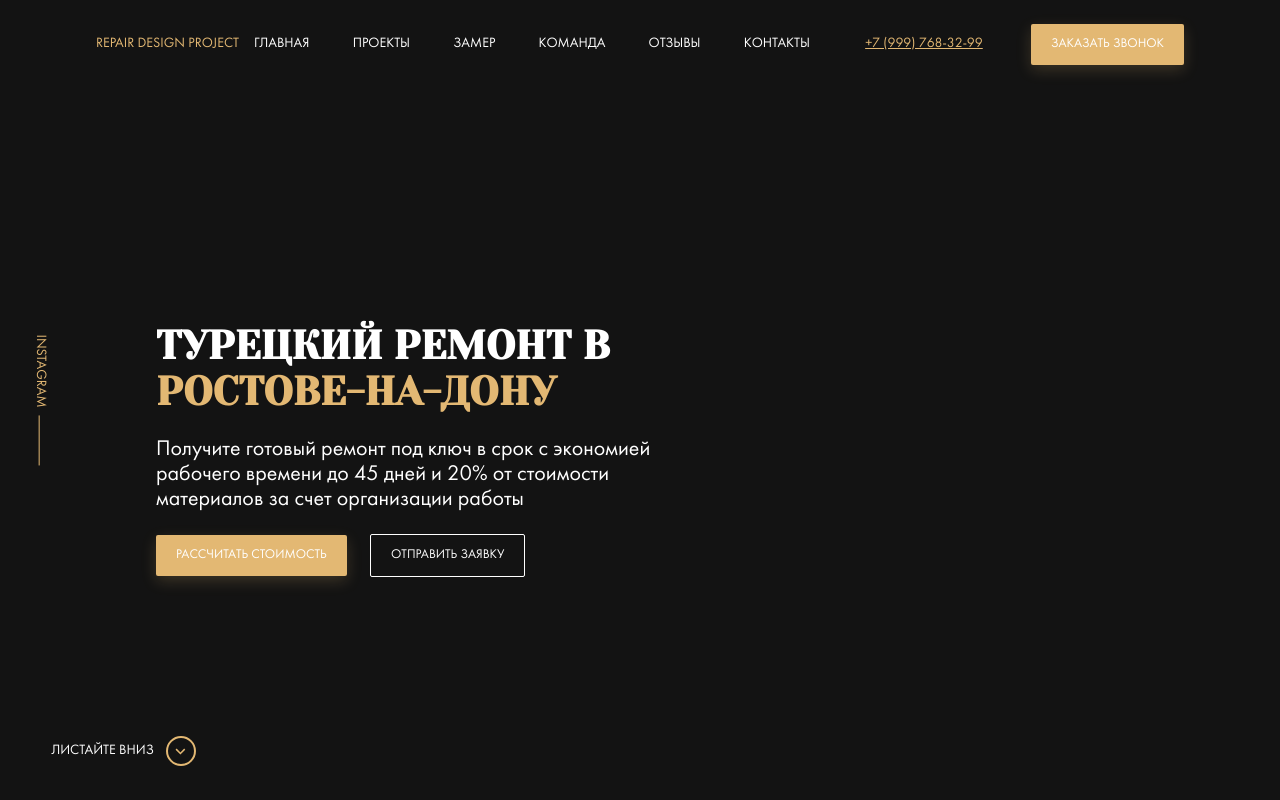
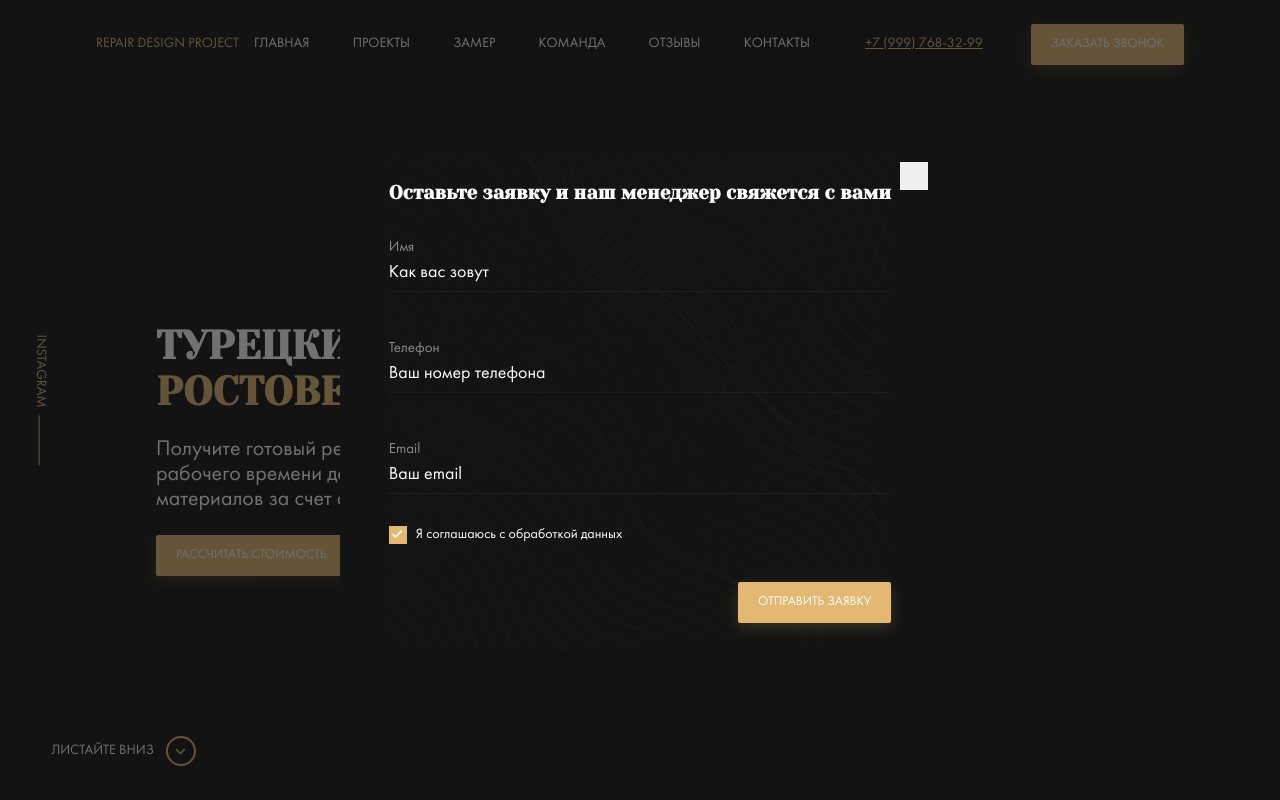
Before and after one commit to applejack1998/repair-design, a website: page index.html in a window 1280 px wide. Shown: the top 800 px of the page. Drawn offline with Linux system fonts and the light colour scheme; files whose address does not match are found by name.

Commit message:
feat: add modal dialog

```diff
--- a/index.html
+++ b/index.html
@@ -293,8 +293,30 @@
  <!-- /.container -->
 </section>
 <!-- /.section control -->
+</main>
 
-</main>
+<div class="modal">
+  <div class="modal__dialog">
+    <button class="modal__close"></button> <!-- /.modal__close -->
+    <h3 class="modal__title">Оставьте заявку и наш менеджер свяжется с вами </h3>
+    <form action="#" class="form modal__form">
+      <label for="user-name" class="label form__label label--light">Имя</label>
+      <input type="text" class="input form__input modal__input" id="user-name" placeholder="Как вас зовут">
+      <label for="user-phone" class="label form__label label--light">Телефон</label>
+      <input type="tel" class="input form__input modal__input" id="user-phone" placeholder="Ваш номер телефона">
+      <label for="user-email" class="label form__label label--light">Email</label>
+      <input type="email" class="input form__input modal__input" id="user-email" placeholder="Ваш email">
+      <div class="policy modal__policy">
+        <input type="checkbox" class="policy__checkbox" name="policy-checkbox" id="policy-checkbox" checked>
+        <label for="policy-checkbox" class="policy__label">Я соглашаюсь с обработкой данных</label>
+      </div>
+      <!-- /.policy -->
+      <button class="button button--primary modal__button">Отправить заявку</button>
+    </form>
+  </div>
+  <!-- /.modal__dialog -->
+</div>
+<!-- /.modal -->
 
 </body>
 </html>
--- a/sass/_interface.sass
+++ b/sass/_interface.sass
@@ -17,3 +17,22 @@
     border: 1px solid $light
     background-color: transparent
     color: $light
+.policy
+  &__checkbox
+    opacity: 0
+    visibility: hidden
+    &:checked +
+      .policy__label
+        &::before
+         background: $primary url('../img/check.svg') no-repeat center / 0.8rem
+  &__label
+    display: flex
+    align-items: center
+    &::before
+      content: ''
+      width: 18px
+      height: 18px
+      border: 1px solid $primary
+      background-repeat: 1px
+      cursor: pointer
+      margin-right: 0.64rem
--- a/sass/style.sass
+++ b/sass/style.sass
@@ -9,4 +9,5 @@
 @import 'templates/control'
 @import 'templates/types'
 @import 'templates/project'
+@import 'templates/modal'
 @import 'media'
--- /dev/null
+++ b/sass/templates/_modal.sass
@@ -0,0 +1,59 @@
+.modal
+  position: fixed
+  display: flex
+  align-items: center
+  justify-content: center
+  z-index: 199
+  left: 0
+  top: 0
+  bottom: 0
+  right: 0
+  width: 100%
+  height: 100%
+  background-color: rgba($dark, 0.6)
+  &__dialog
+    position: relative
+    min-width: 36.36rem
+    background: $dark url('../img/modal.svg') no-repeat center
+    padding: 2.357rem 3.5rem 1.928rem
+    color: $light
+  &__close
+    position: absolute
+    right: 0
+    top: 0
+    width: 28px
+    height: 28px
+    background: transparent url('../img/close-1.svg') no no-repeat center
+    border: 0
+    margin: 12px
+    cursor: pointer
+  &__title
+    font-family: 'Yeseva one', cursive
+    font-size: 1.357rem
+    text-align: center
+    margin: 0
+    margin-bottom: 2.428rem
+  &__form
+    display: flex
+    flex-direction: column
+  &__policy
+    margin-bottom: 2.7rem
+  &__input
+    margin-bottom: 3.428rem
+    &:last-of-type
+      margin-bottom: 1rem
+  &__button
+    align-self: flex-end
+  .label
+    font-size: 1.07rem
+    &--light
+      color: rgba($light, 0.5)
+  .input
+    background-color: transparent
+    border: 0
+    border-bottom: 1px solid rgba(54, 54, 54, 0.3)
+    font-size: 1.285rem
+    color: $light
+    padding: 0.5rem 0
+    &::placeholder
+      color: $light
--- a/sass/templates/_project.sass
+++ b/sass/templates/_project.sass
@@ -18,7 +18,6 @@
     font-family: 'FuturaBookC'
 
 .project
-  margin-top: 5rem
     &__section-title
       margin-bottom: 1rem
       margin-top: 8rem
```
Also changed, not shown: css/style.css, img/check.svg (added), img/close-1.svg (added), img/modal.svg (added), 1 other file.
